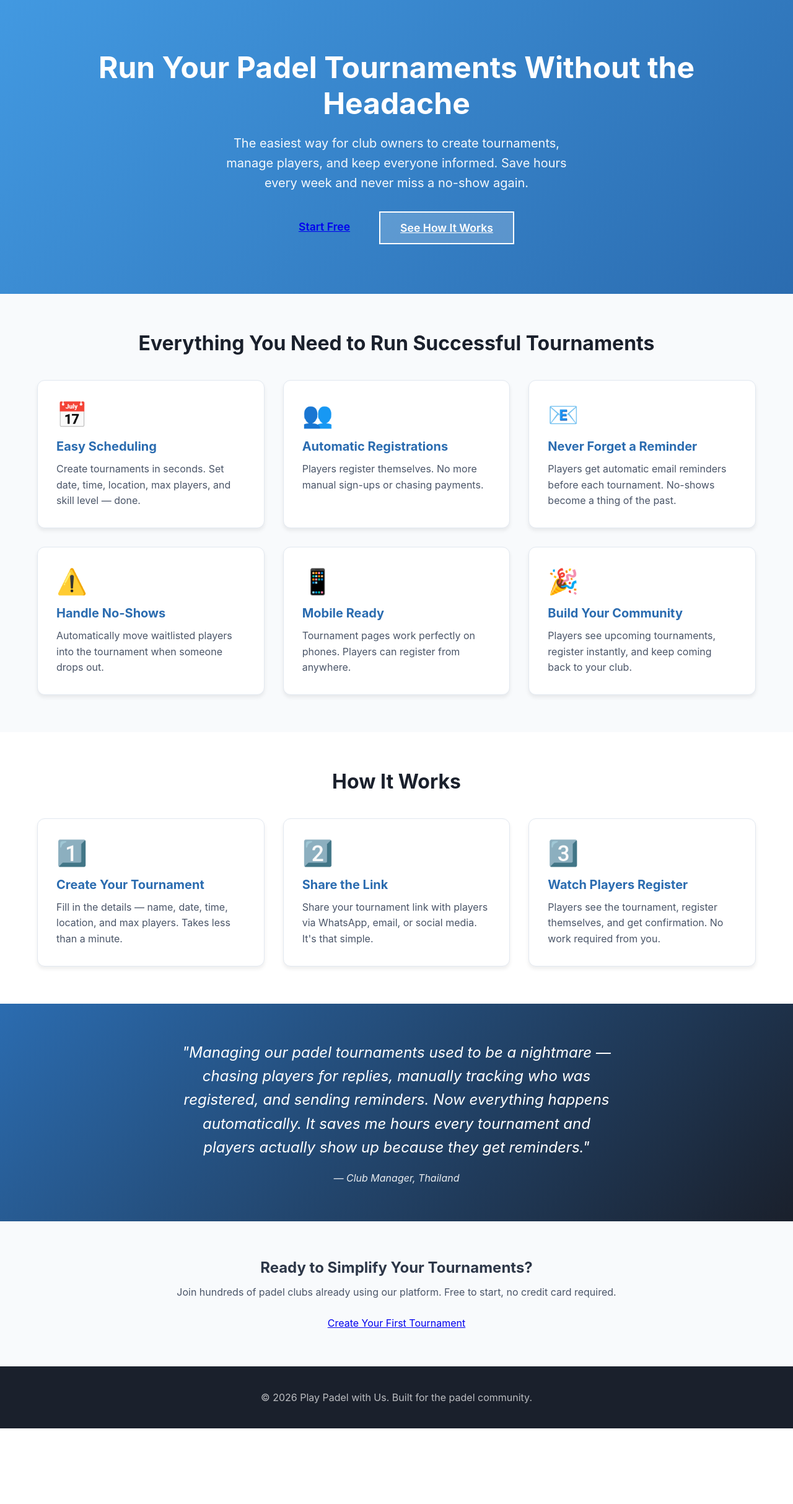
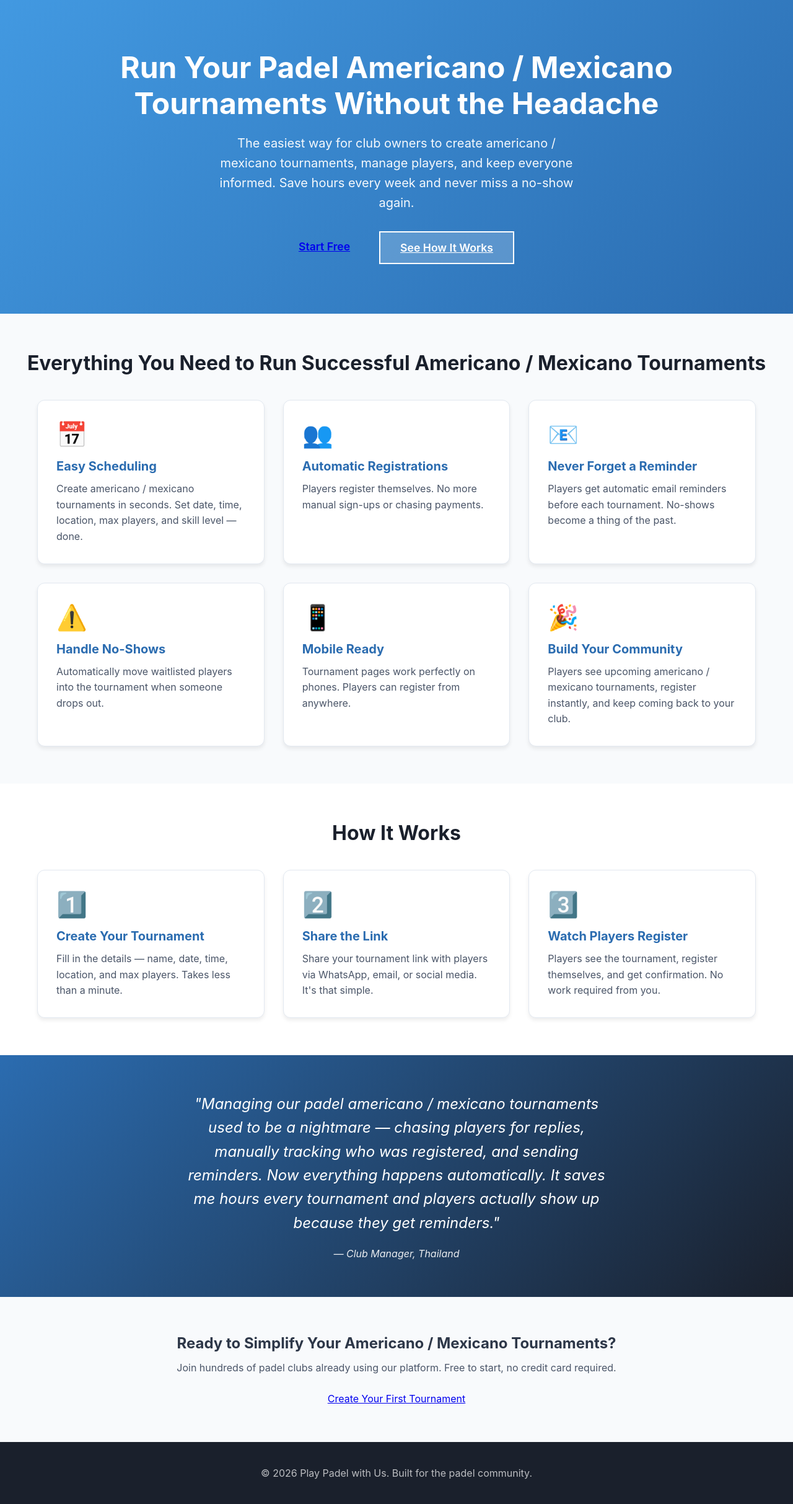
Before and after one commit to katiaperlsondlx71-dotcom/padel-signup, a PHP site: page /landing.php in a window 1280 px wide. Shown: the part 57-2483 px from the top of the page at 62% size. Before the commit the page ends 2361 px from the top, so only its background shows below. Run offline with PHP 8.4, Linux system fonts and the light colour scheme; some libraries are stand-ins or nearby versions.

Commit message:
Change to Americano / Mexicano tournaments

```diff
--- a/landing.php
+++ b/landing.php
@@ -143,8 +143,8 @@
 
     <div class="landing-hero">
         <div class="container">
-            <h1>Run Your Padel Tournaments Without the Headache</h1>
-            <p>The easiest way for club owners to create tournaments, manage players, and keep everyone informed. Save hours every week and never miss a no-show again.</p>
+            <h1>Run Your Padel Americano / Mexicano Tournaments Without the Headache</h1>
+            <p>The easiest way for club owners to create americano / mexicano tournaments, manage players, and keep everyone informed. Save hours every week and never miss a no-show again.</p>
             <div class="landing-cta">
                 <a href="register.php" class="btn btn-primary">Start Free</a>
                 <a href="#how-it-works" class="btn btn-secondary" style="background: rgba(255,255,255,0.2); border: 2px solid white; color: white;">See How It Works</a>
@@ -154,12 +154,12 @@
 
     <div class="landing-section" id="features">
         <div class="container">
-            <h2>Everything You Need to Run Successful Tournaments</h2>
+            <h2>Everything You Need to Run Successful Americano / Mexicano Tournaments</h2>
             <div class="landing-grid">
                 <div class="landing-card">
                     <div class="landing-card-icon">📅</div>
                     <h3>Easy Scheduling</h3>
-                    <p>Create tournaments in seconds. Set date, time, location, max players, and skill level — done.</p>
+                    <p>Create americano / mexicano tournaments in seconds. Set date, time, location, max players, and skill level — done.</p>
                 </div>
                 <div class="landing-card">
                     <div class="landing-card-icon">👥</div>
@@ -184,7 +184,7 @@
                 <div class="landing-card">
                     <div class="landing-card-icon">🎉</div>
                     <h3>Build Your Community</h3>
-                    <p>Players see upcoming tournaments, register instantly, and keep coming back to your club.</p>
+                    <p>Players see upcoming americano / mexicano tournaments, register instantly, and keep coming back to your club.</p>
                 </div>
             </div>
         </div>
@@ -215,14 +215,14 @@
 
     <div class="landing-testimonial" id="testimonials">
         <div class="container">
-            <blockquote>"Managing our padel tournaments used to be a nightmare — chasing players for replies, manually tracking who was registered, and sending reminders. Now everything happens automatically. It saves me hours every tournament and players actually show up because they get reminders."</blockquote>
+            <blockquote>"Managing our padel americano / mexicano tournaments used to be a nightmare — chasing players for replies, manually tracking who was registered, and sending reminders. Now everything happens automatically. It saves me hours every tournament and players actually show up because they get reminders."</blockquote>
             <cite>— Club Manager, Thailand</cite>
         </div>
     </div>
 
     <div class="landing-cta-secondary">
         <div class="container">
-            <h2>Ready to Simplify Your Tournaments?</h2>
+            <h2>Ready to Simplify Your Americano / Mexicano Tournaments?</h2>
             <p>Join hundreds of padel clubs already using our platform. Free to start, no credit card required.</p>
             <a href="register.php" class="btn btn-primary">Create Your First Tournament</a>
         </div>
```
